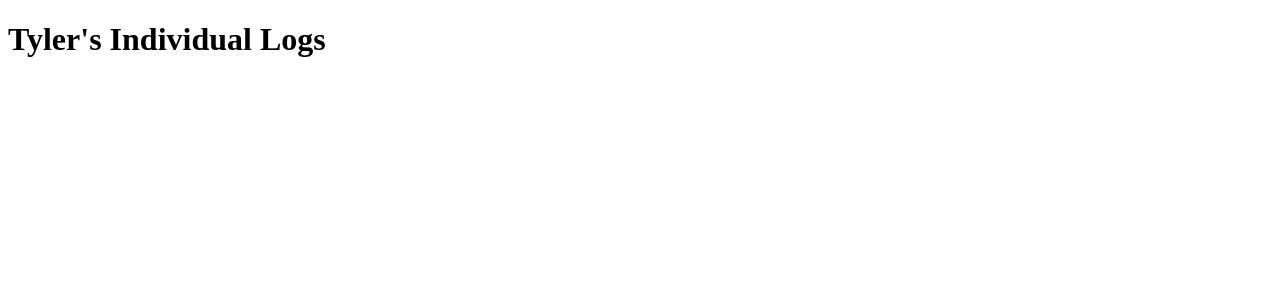
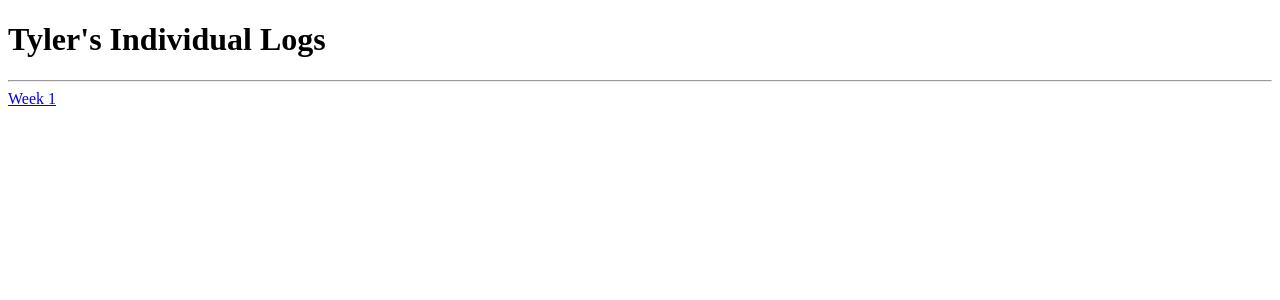
Before and after one commit to AlanBird1999/BoxClub-Team-Website, an Angular app: page /user-logs/tyler in a window 1280 px wide. Shown: the top 300 px of the page. Built offline with nearby package versions, Linux system fonts and the light colour scheme.

Commit message:
added log for Tyler

```diff
--- a/src/app/user-logs/tyler-logs/tyler-logs.component.html
+++ b/src/app/user-logs/tyler-logs/tyler-logs.component.html
@@ -1 +1,3 @@
 <h1>Tyler's Individual Logs</h1>
+<hr />
+<a href="../../../assets/Grant27August2022.pdf">Week 1</a>
```
Also changed, not shown: 2 other files (tests, documents, lock files or other folders).
